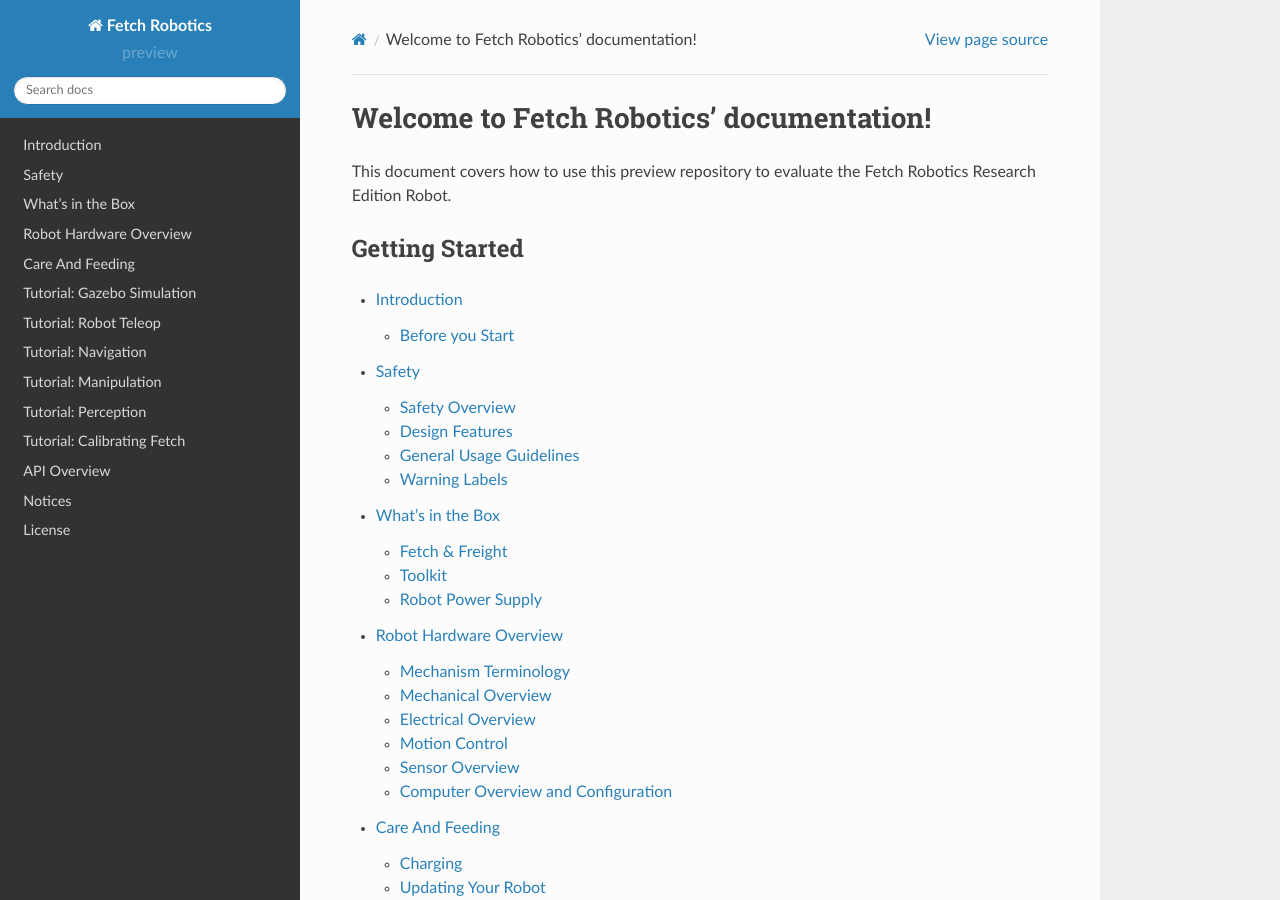
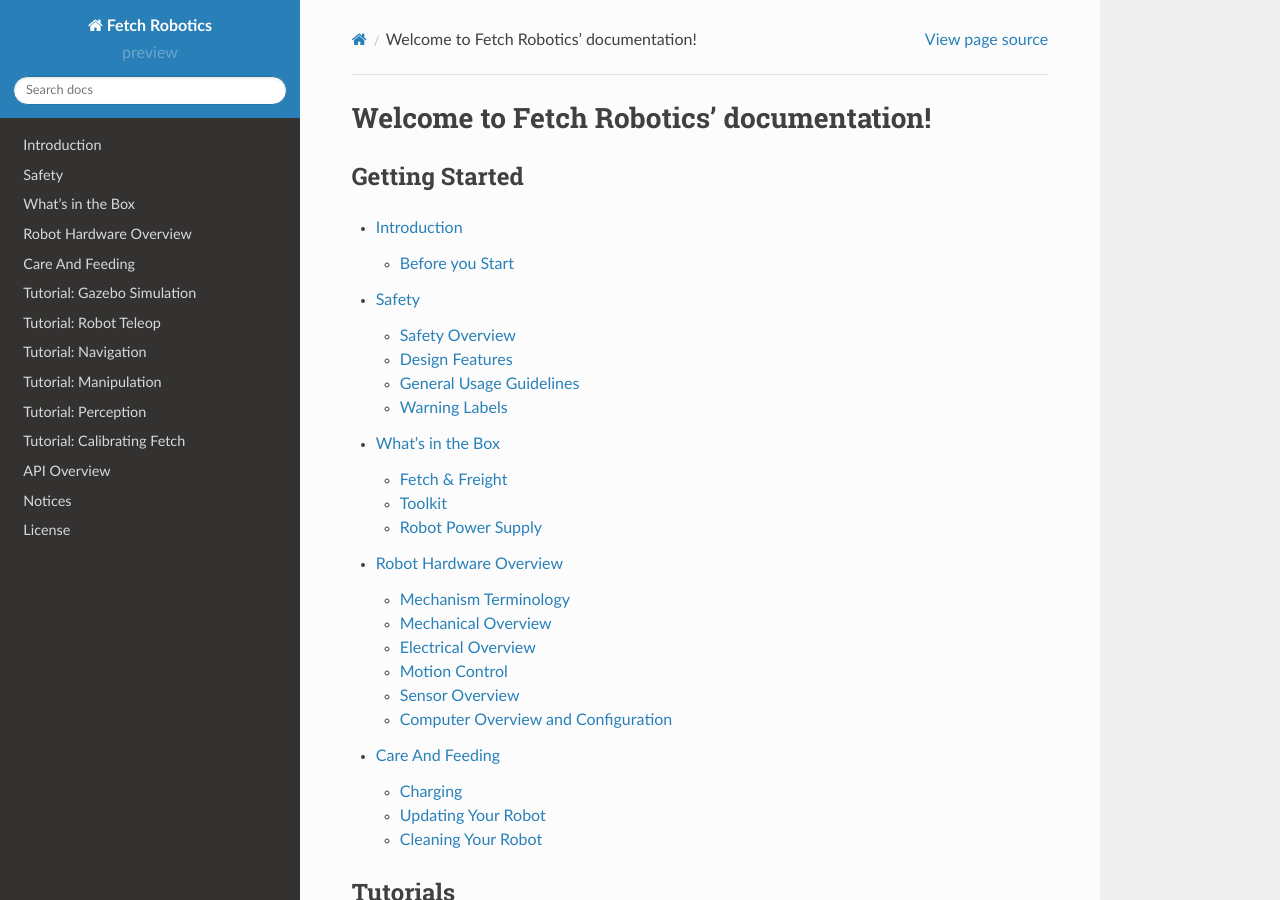
Before and after one commit to fetchrobotics/docs, a Sphinx documentation site: the page built from source/index.rst, in a window 1280 px wide and 900 px high. Built offline with Sphinx 7.4.7 and the Read the Docs theme 2.0.0, drawn with Linux system fonts in a browser that asks for light colours.

Commit message:
remove intro

```diff
--- a/source/index.rst
+++ b/source/index.rst
@@ -3,9 +3,6 @@
 
 Welcome to Fetch Robotics' documentation!
 ========================================================
-
-This document covers how to use this preview repository
-to evaluate the Fetch Robotics Research Edition Robot.
 
 Getting Started
 ---------------
```
